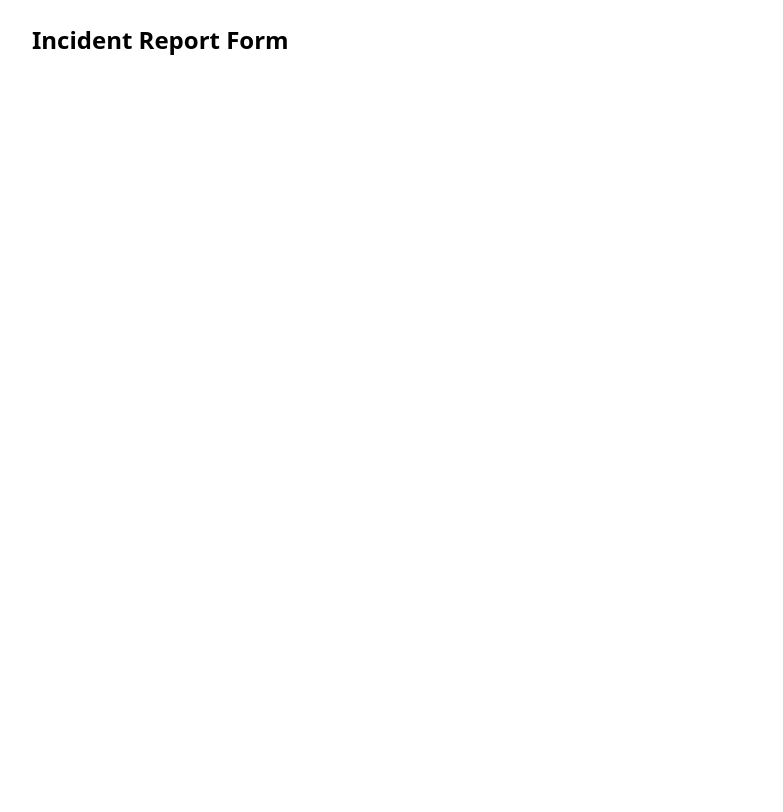
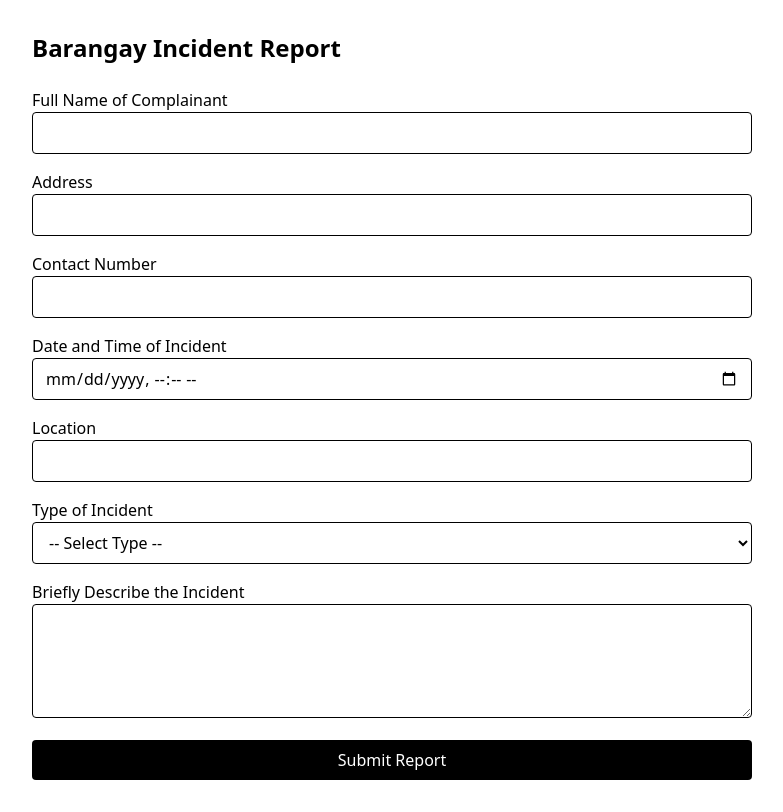
Before and after one commit to daddygi/rms, a Next.js app: page /report in a window 1280 px wide. Shown: the whole page, without its empty margins (248-1031 px from the left). Built offline with nearby package versions, Linux system fonts and the light colour scheme; no server answers.

Commit message:
report an incident

```diff
--- a/package.json
+++ b/package.json
@@ -10,6 +10,7 @@
   },
   "dependencies": {
     "@supabase/supabase-js": "^2.49.4",
+    "dotenv": "^16.4.7",
     "drizzle-orm": "^0.41.0",
     "lucide-react": "^0.487.0",
     "next": "15.2.4",
@@ -24,6 +25,7 @@
     "@types/node": "^20",
     "@types/react": "^19",
     "@types/react-dom": "^19",
+    "drizzle-kit": "^0.30.6",
     "eslint": "^9",
     "eslint-config-next": "15.2.4",
     "tailwindcss": "^4",
--- /dev/null
+++ b/src/app/api/incident/route.ts
@@ -0,0 +1,59 @@
+import { NextResponse } from "next/server";
+import { db } from "@/db";
+import { incidentReports } from "@/db/schema";
+
+export async function POST(req: Request) {
+  try {
+    const body = await req.json();
+
+    const {
+      user_id,
+      full_name,
+      address,
+      contact_number,
+      datetime,
+      location,
+      type,
+      description,
+      suspects,
+      has_witnesses,
+      witness_info,
+      reported_to_authorities,
+      authorities_info,
+      damages_or_injuries,
+      damages_description,
+      has_evidence,
+      evidence_description,
+      preferred_action,
+    } = body;
+
+    const result = await db.insert(incidentReports).values({
+      user_id,
+      full_name,
+      address,
+      contact_number,
+      datetime: new Date(datetime),
+      location,
+      type,
+      description,
+      suspects,
+      has_witnesses,
+      witness_info,
+      reported_to_authorities,
+      authorities_info,
+      damages_or_injuries,
+      damages_description,
+      has_evidence,
+      evidence_description,
+      preferred_action,
+    });
+
+    return NextResponse.json({ success: true, result }, { status: 201 });
+  } catch (err) {
+    console.error("[API ERROR]", err);
+    return NextResponse.json(
+      { error: "Failed to submit report" },
+      { status: 500 }
+    );
+  }
+}
--- a/src/app/report/page.tsx
+++ b/src/app/report/page.tsx
@@ -1,17 +1,169 @@
-// src/app/report/page.tsx
 "use client";
 
+import { useState } from "react";
 import { useUser } from "@/lib/AuthProvider";
 
-export default function ReportPage() {
-  const user = useUser();
+export default function IncidentReportPage() {
+  const { user, isLoading } = useUser();
 
-  if (!user) return <p>Please login to submit a report.</p>;
+  const [form, setForm] = useState({
+    full_name: "",
+    address: "",
+    contact_number: "",
+    datetime: "",
+    location: "",
+    type: "",
+    description: "",
+    suspects: "",
+    has_witnesses: false,
+    witness_info: "",
+    reported_to_authorities: false,
+    authorities_info: "",
+    damages_or_injuries: false,
+    damages_description: "",
+    has_evidence: false,
+    evidence_description: "",
+    preferred_action: "",
+  });
+
+  const handleChange = (
+    e: React.ChangeEvent<
+      HTMLInputElement | HTMLTextAreaElement | HTMLSelectElement
+    >
+  ) => {
+    const { name, value, type } = e.target;
+
+    // Narrow down checkbox specifically
+    const checked =
+      type === "checkbox" && (e.target as HTMLInputElement).checked;
+
+    setForm((prev) => ({
+      ...prev,
+      [name]: type === "checkbox" ? checked : value,
+    }));
+  };
+
+  const handleSubmit = async (e: React.FormEvent) => {
+    e.preventDefault();
+
+    const res = await fetch("/api/incident", {
+      method: "POST",
+      body: JSON.stringify({
+        ...form,
+        user_id: user?.id,
+      }),
+    });
+
+    const result = await res.json();
+    if (res.ok) {
+      alert("Incident submitted successfully!");
+    } else {
+      alert("Something went wrong.");
+    }
+  };
 
   return (
-    <main className="max-w-3xl mx-auto p-6">
-      <h1 className="text-2xl font-bold mb-4">Incident Report Form</h1>
-      {/* Form UI Here */}
+    <main className="max-w-3xl mx-auto px-4 sm:px-6 py-8">
+      <h1 className="text-2xl font-bold mb-6">Barangay Incident Report</h1>
+      <form onSubmit={handleSubmit} className="space-y-4">
+        <div>
+          <label className="block font-medium">Full Name of Complainant</label>
+          <input
+            name="full_name"
+            value={form.full_name}
+            onChange={handleChange}
+            required
+            className="w-full border px-3 py-2 rounded"
+          />
+        </div>
+
+        <div>
+          <label className="block font-medium">Address</label>
+          <input
+            name="address"
+            value={form.address}
+            onChange={handleChange}
+            required
+            className="w-full border px-3 py-2 rounded"
+          />
+        </div>
+
+        <div>
+          <label className="block font-medium">Contact Number</label>
+          <input
+            name="contact_number"
+            value={form.contact_number}
+            onChange={handleChange}
+            className="w-full border px-3 py-2 rounded"
+          />
+        </div>
+
+        <div>
+          <label className="block font-medium">Date and Time of Incident</label>
+          <input
+            name="datetime"
+            type="datetime-local"
+            value={form.datetime}
+            onChange={handleChange}
+            className="w-full border px-3 py-2 rounded"
+          />
+        </div>
+
+        <div>
+          <label className="block font-medium">Location</label>
+          <input
+            name="location"
+            value={form.location}
+            onChange={handleChange}
+            className="w-full border px-3 py-2 rounded"
+          />
+        </div>
+
+        <div>
+          <label className="block font-medium">Type of Incident</label>
+          <select
+            name="type"
+            value={form.type}
+            onChange={handleChange}
+            required
+            className="w-full border px-3 py-2 rounded"
+          >
+            <option value="">-- Select Type --</option>
+            <option>Theft</option>
+            <option>Noise Disturbance</option>
+            <option>Harassment</option>
+            <option>Vandalism</option>
+            <option>Physical Assault</option>
+            <option>Verbal Abuse/Threats</option>
+            <option>Domestic Dispute</option>
+            <option>Trespassing</option>
+            <option>Property Damage</option>
+            <option>Public Disturbance</option>
+            <option>Other</option>
+          </select>
+        </div>
+
+        <div>
+          <label className="block font-medium">
+            Briefly Describe the Incident
+          </label>
+          <textarea
+            name="description"
+            value={form.description}
+            onChange={handleChange}
+            rows={4}
+            className="w-full border px-3 py-2 rounded"
+          />
+        </div>
+
+        {/* Additional fields to follow after confirming structure is working */}
+        <button
+          type="submit"
+          className="w-full bg-black text-white py-2 rounded hover:bg-gray-800"
+        >
+          Submit Report
+        </button>
+      </form>
     </main>
   );
 }
--- a/src/db/index.ts
+++ b/src/db/index.ts
@@ -4,3 +4,5 @@ import * as schema from "./schema";
 
 const client = postgres(process.env.DATABASE_URL!);
 export const db = drizzle(client, { schema });
+
+export type { schema };
```
Also changed, not shown: 2 other files (tests, documents, lock files or other folders).
